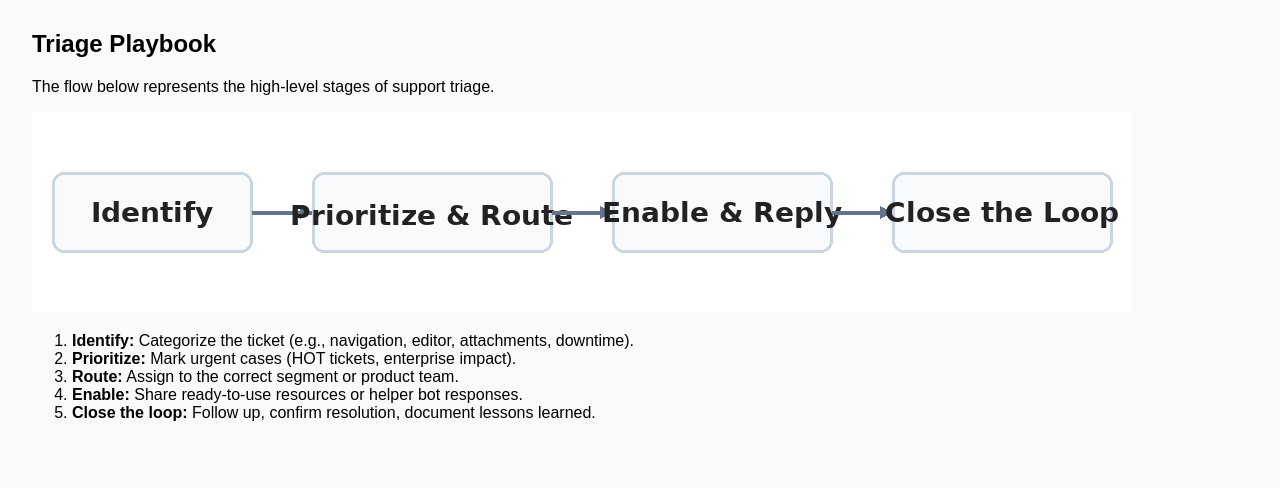
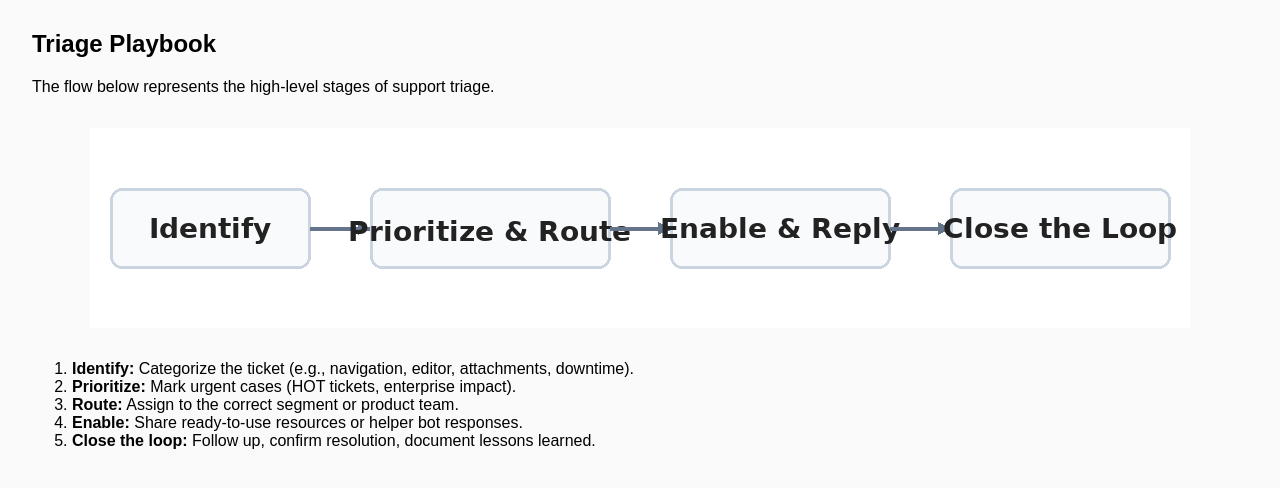
Before and after one commit to dielelisa/readiness-hub, a plain HTML site: page playbook.html in a window 1280 px wide. Shown: the part 110-598 px from the top of the page. Drawn offline with Linux system fonts and the light colour scheme.

Commit message:
Update playbook.html

```diff
--- a/playbook.html
+++ b/playbook.html
@@ -3,10 +3,12 @@
 <head>
   <meta charset="UTF-8">
   <title>Support Readiness Hub - Playbook</title>
+  <link rel="preload" as="image" href="triage-titles.png" />
   <style>
     body { font-family: Arial, sans-serif; margin: 2em; background:#fafafa; }
     nav a { margin-right: 15px; }
     header { margin-bottom: 2em; }
+    img { display:block; margin: 2em auto; max-width: 100%; height: auto; }
   </style>
 </head>
 <body>
```
